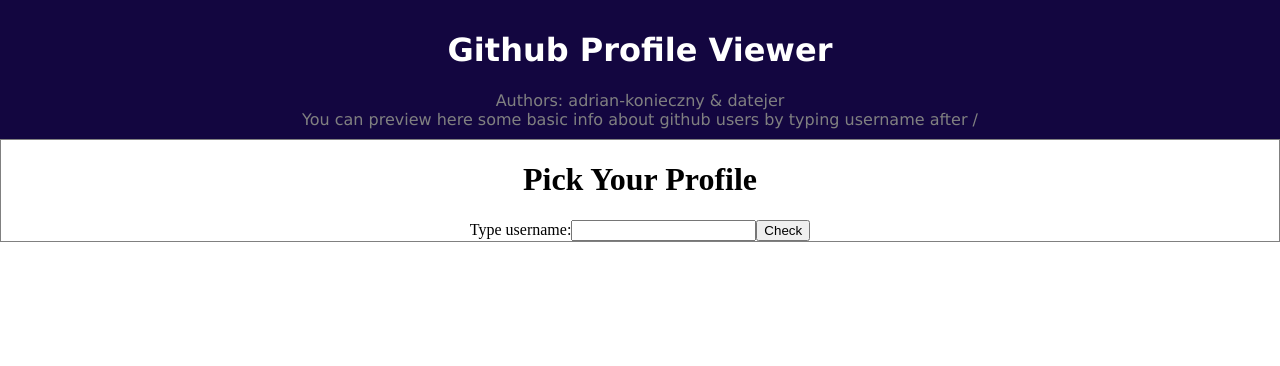
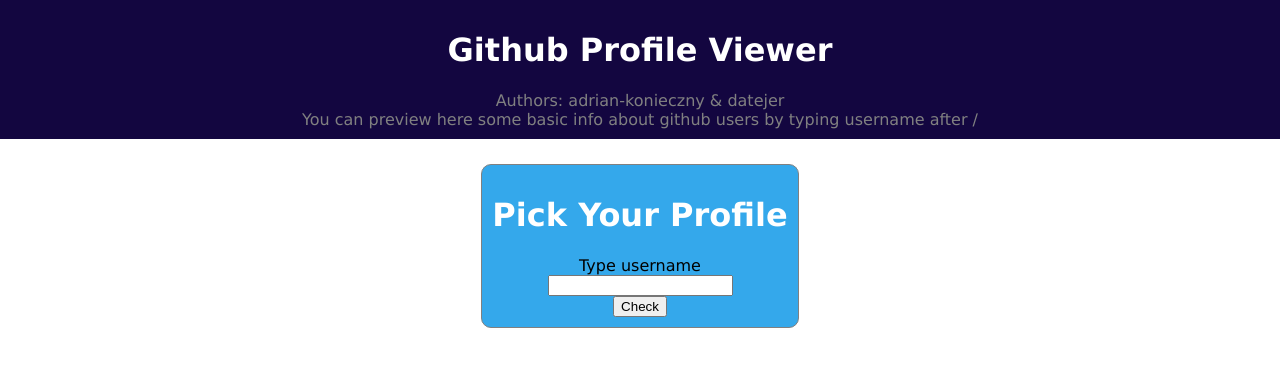
Before and after one commit to adrian-konieczny/github-profile-viewer, a Next.js app: page / in a window 1280 px wide. Shown: the top 366 px of the page. Built offline with nearby package versions, Linux system fonts and the light colour scheme.

Commit message:
better looking

```diff
--- a/src/components/FetchUser/FetchUser.module.scss
+++ b/src/components/FetchUser/FetchUser.module.scss
@@ -2,6 +2,19 @@
   display: flex;
   flex-direction: column;
   align-items: center;
-
   border: 1px solid gray;
+  padding: 10px;
+  margin: 25px;
+  border-radius: 10px;
+  font-family: Verdana, Geneva, Tahoma, sans-serif;
+  background-color: #34a8eb;
+  h1 {
+    color: White;
+    font-family: Verdana, Geneva, Tahoma, sans-serif;
+  }
+  form {
+    display: flex;
+    flex-direction: column;
+    align-items: center;
+  }
 }
--- a/src/components/FetchUser/FetchUser.tsx
+++ b/src/components/FetchUser/FetchUser.tsx
@@ -15,7 +15,7 @@
     <div className={styles.user}>
       <h1>Pick Your Profile</h1>
       <form onSubmit={handleSubmit}>
-        <label htmlFor="userInput">Type username:</label>
+        <label htmlFor="userInput">Type username</label>
         <input type="text" ref={username} />
         <button>Check</button>
       </form>
--- a/src/components/Info/Info.module.scss
+++ b/src/components/Info/Info.module.scss
@@ -1,6 +1,7 @@
 $font-family: Verdana, Geneva, Tahoma, sans-serif;
 
 .info {
+  width: 100%;
   background-color: #130640;
   display: flex;
   flex-direction: column;
--- a/src/components/LandingPage/LandingPage.scss
+++ b/src/components/LandingPage/LandingPage.module.scss
@@ -1,4 +1,5 @@
 .home {
   display: flex;
   flex-direction: column;
+  align-items: center;
 }
--- a/src/components/LandingPage/LandingPage.tsx
+++ b/src/components/LandingPage/LandingPage.tsx
@@ -1,7 +1,7 @@
 import Head from "next/head";
 import { Info } from "../Info/Info";
 import { FetchUser } from "../FetchUser/FetchUser";
-import styles from "./LandingPage.scss";
+import styles from "./LandingPage.module.scss";
 
 export const LandingPage = () => {
   return (
```
